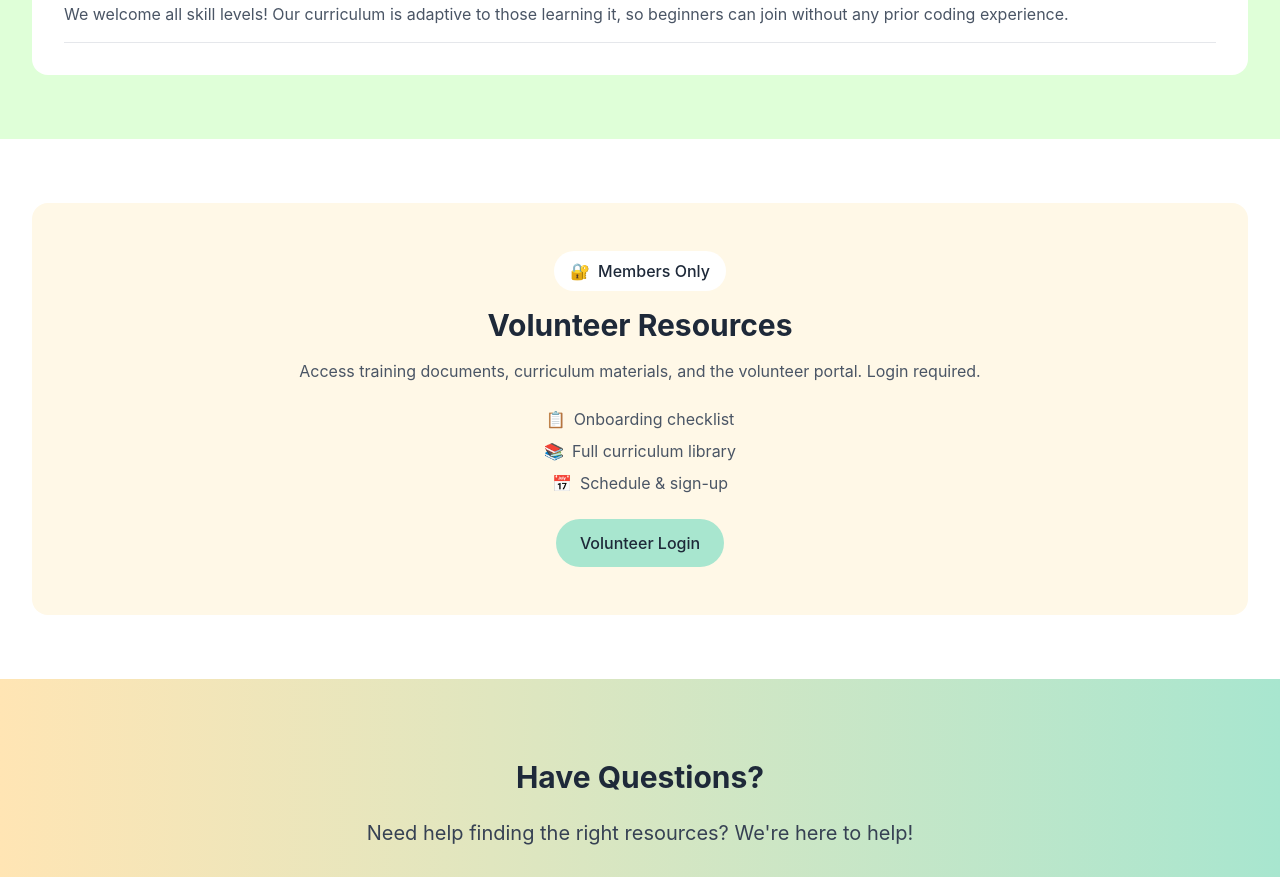
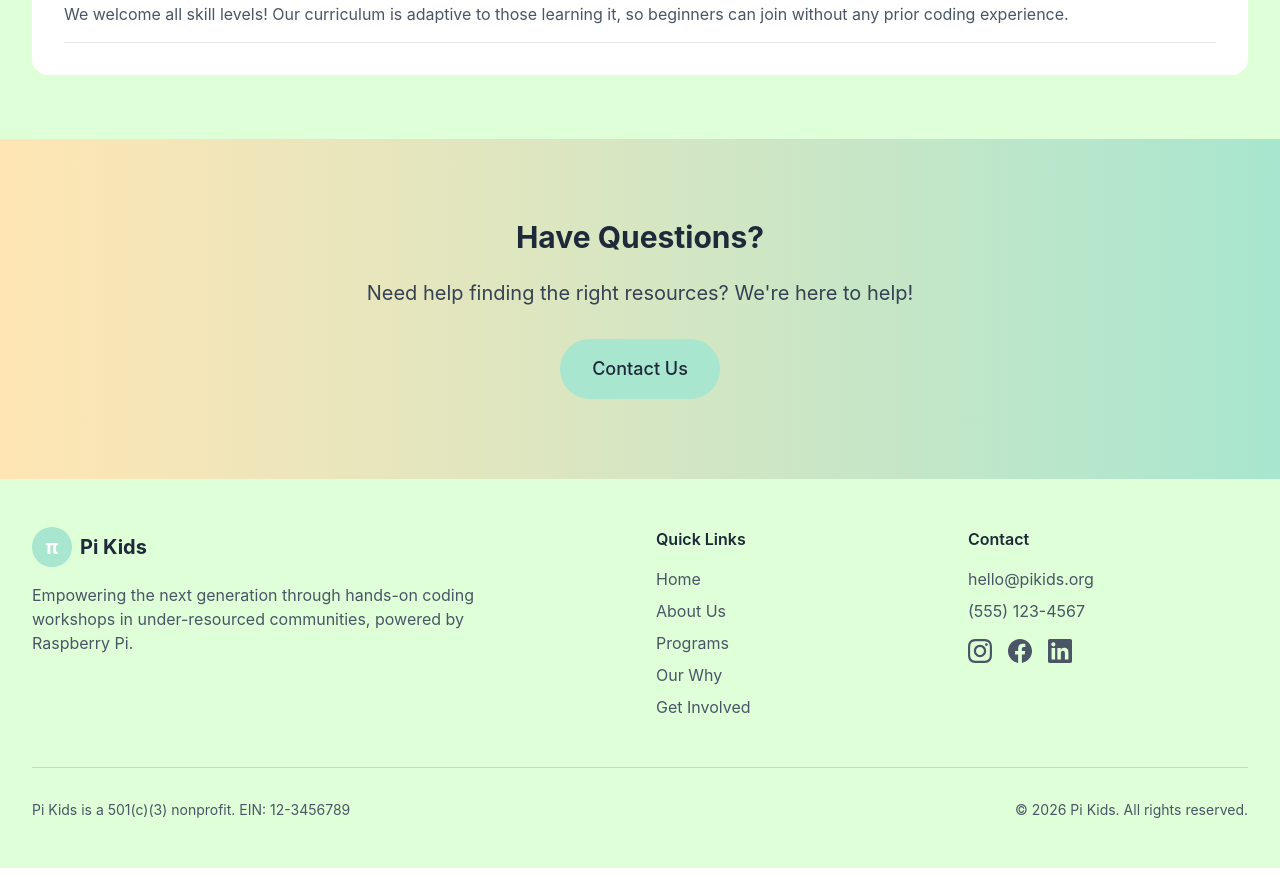
Before and after one commit to zCranking/pikids, a Next.js app: page /resources in a window 1280 px wide. Shown: the part 1360-2237 px from the top of the page. Built offline with nearby package versions, Linux system fonts and the light colour scheme.

Commit message:
Your commit message

```diff
--- a/app/resources/page.tsx
+++ b/app/resources/page.tsx
@@ -107,48 +107,6 @@ export default function ResourcesPage() {
                 question="Does my child need prior experience?"
                 answer="We welcome all skill levels! Our curriculum is adaptive to those learning it, so beginners can join without any prior coding experience."
               />
-            </div>
-          </div>
-        </div>
-      </section>
-
-      {/* For Volunteers
-        - Purpose: Members-only resource portal (placeholder).
-        - Note: Wire up authentication and portal link later.
-      */}
-      <section className="py-16 bg-white">
-        <div className="max-w-7xl mx-auto px-4 sm:px-6 lg:px-8">
-          <div className="bg-pastel-yellow-light rounded-2xl p-8 md:p-12">
-            <div className="max-w-3xl mx-auto text-center">
-              <div className="grid grid-cols-1 gap-8 items-center">
-                <div>
-                  <div className="inline-flex items-center gap-2 bg-white px-4 py-2 rounded-full mb-4">
-                    <span>🔐</span>
-                    <span className="font-medium text-gray-800">Members Only</span>
-                  </div>
-                  <h2 className="text-3xl font-bold text-gray-800 mb-4">
-                    Volunteer Resources
-                  </h2>
-                  <p className="text-gray-600 mb-6">
-                    Access training documents, curriculum materials, and the
-                    volunteer portal. Login required.
-                  </p>
-                  <ul className="space-y-2 mb-6 flex flex-col items-center">
-                    <li className="flex items-center gap-2 text-gray-600">
-                      <span>📋</span> Onboarding checklist
-                    </li>
-                    <li className="flex items-center gap-2 text-gray-600">
-                      <span>📚</span> Full curriculum library
-                    </li>
-                    <li className="flex items-center gap-2 text-gray-600">
-                      <span>📅</span> Schedule & sign-up
-                    </li>
-                  </ul>
-                  <Button href="#" variant="primary" className="mx-auto">
-                    Volunteer Login
-                  </Button>
-                </div>
-              </div>
             </div>
           </div>
         </div>
```
